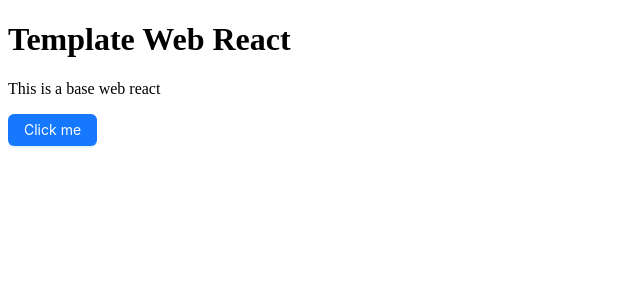
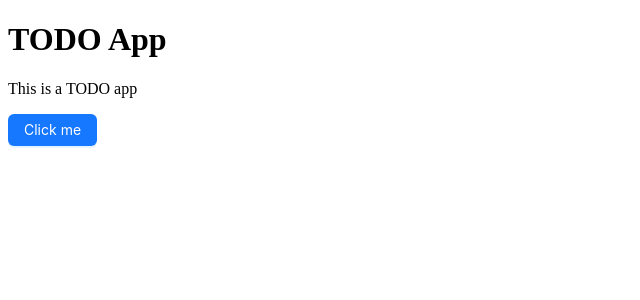
Before and after one commit to EndToEndLabCR/todoapp-web-react, a React (Vite) app: page / in a window 1280 px wide. Shown: the top 300 px of the page, without its empty margins (0-640 px from the left). Built offline with nearby package versions, Linux system fonts and the light colour scheme.

Commit message:
ref: update app name

```diff
--- a/src/App.tsx
+++ b/src/App.tsx
@@ -2,12 +2,12 @@ import { Button } from "antd";
 import "./App.css";
 
 function App() {
-  const title = "Template Web React";
+  const title = "TODO App";
 
   return (
     <>
       <h1>{title}</h1>
-      <p> This is a base web react</p>
+      <p> This is a TODO app</p>
       <Button type="primary">Click me</Button>
     </>
   );
```
